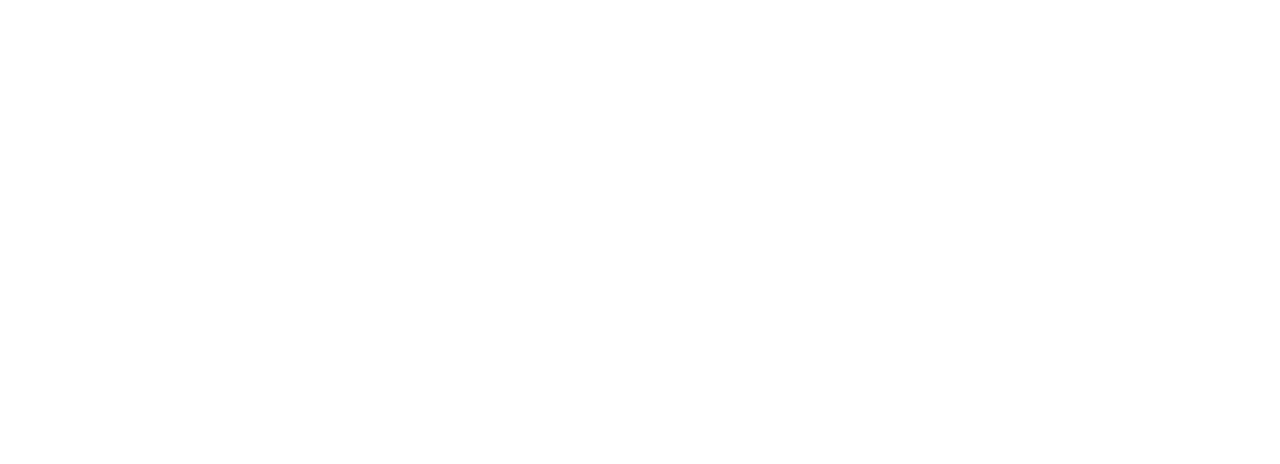
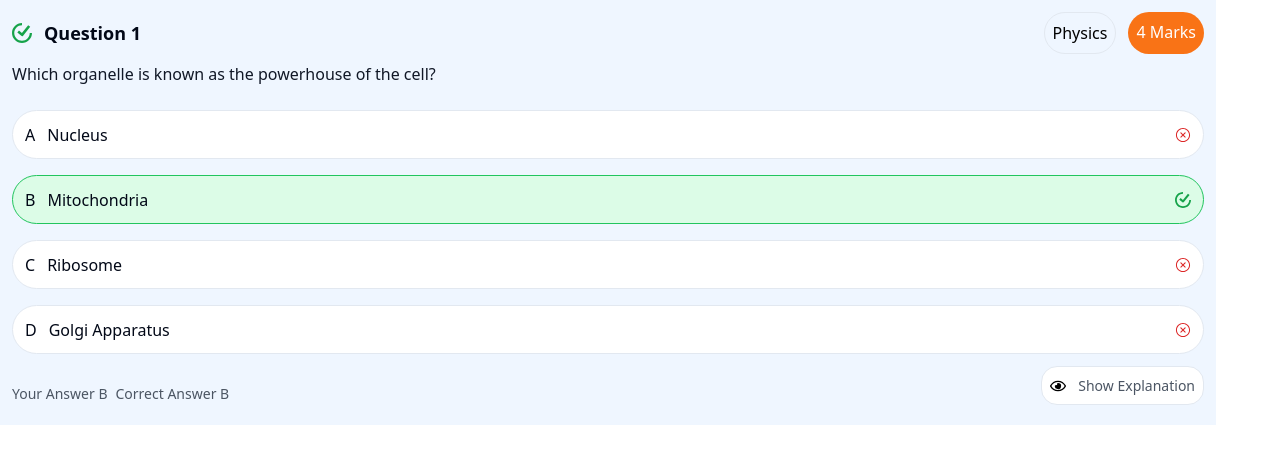
Before and after one commit to Midhun123-git/EduPlatFom, a React (Vite) app: page /ReviewSolution in a window 1280 px wide. Shown: the top 464 px of the page. Built offline with nearby package versions, Linux system fonts and the light colour scheme.

Commit message:
Review Componenet Completed

```diff
--- a/src/Componets/ReviewSolution.jsx
+++ b/src/Componets/ReviewSolution.jsx
@@ -1,9 +1,113 @@
 import React from 'react'
+import { SiTicktick } from "react-icons/si";
+import { RxCrossCircled } from "react-icons/rx";
 
-const ReviewSolution = () => {
+import { FaRegEye } from "react-icons/fa";
+const ReviewSolution = (props) => {
+
+    const options=[
+        {id:1,Opt:"A",Ans:props.op1},
+         {id:2,Opt:"B",Ans:props.op2},
+          {id:3,Opt:"C",Ans:props.op3},
+           {id:4,Opt:"D",Ans:props.op4}
+    ]
+const {correctanswer,useranswer}=props;
   return (
-    <div className='q-[]'>
+    <div className='w-full lg:w-[1216px] bg-[#EFF6FF] h-[425px]'>
+     <div className='flex flex-col gap-2 p-3'>
+            <div className='flex justify-between flex-wrap'>
+                    <div className='flex gap-3 items-center'>
+                        {useranswer === correctanswer ?(
+                                <SiTicktick size={20} className='text-[#16A34A]'/>
+                        ) : (
+                             <RxCrossCircled  size={20} className='text-[#DC2626]'/>
+                        )
+                    }
 
+                        <p className='text-[#020817]  font-semibold text-[18px]'>{props.question}</p>
+                    </div>
+                    <div className='flex gap-3 flex-wrap'>
+                         <div className='border border-[#E2E8F0] rounded-4xl'>
+                            <p className='p-2'>{props.sub}</p>
+                         </div>
+                         <div className='bg-[#F97316] rounded-4xl'>
+                            <p className='p-2 text-white'>{props.mark}</p>
+                         </div>
+                    </div>
+            </div>
+
+            <p className='font-medium text-[16px] mb-3 text-[#111827]
+            '>{props.questionText}</p>
+            {options.map((items)=>{
+                   const isCorrect = items.Opt === correctanswer;
+                    const IsWrongSelected =
+                    items.Opt === useranswer && useranswer !=correctanswer
+                    return (
+                          <div
+                          key={items.id}
+                          className={`w-full
+                            h-auto min-h-[49px]
+                            cursor-pointer
+                            border
+                            rounded-4xl
+                            m-1 ml-0
+                            flex
+                            items-center pl-3
+                            ${
+                                isCorrect ? "bg-[#DCFCE7] border-[#22C55E]"
+                                : IsWrongSelected ?
+                                "bg-[#FEE2E2] border-[#EF4444]"
+                                : "bg-white border-[#E2E8F0]"
+                            }
+                            `
+                          }>
+                        <div className='flex  items-center w-full justify-between gap-3'>
+                             <div className='flex gap-3 items-center flex-wrap'>
+                                        <p className='font-medium text-[16px]
+                                        text-[#020817]
+                                        '>{items.Opt}</p>
+                                        <p className='font-normal text-[16px] text-[#020817]'>
+                                            {items.Ans}
+                                        </p>
+                            </div>
+                            <div className='mr-3'>
+                                {
+                                    isCorrect ? (
+                                                 <SiTicktick size={16} className='text-[#16A34A]'/>
+                                    ) :
+                                    (
+                                                 <RxCrossCircled  size={16} className='text-[#DC2626]'/>
+                                    )
+                                }
+
+
+                            </div>
+
+                        </div>
+
+                        </div>
+                    )
+
+})}
+       <div className='flex w-full flex-col gap-3 lg:flex-row lg:items-center lg:justify-between'>
+
+        <div>
+            <p className='text-[#4B5563] font-normal text-[14px] mt-4'>
+            Your Answer {useranswer}
+            <span className='ml-2'>Correct Answer {correctanswer}</span>
+          </p>
+
+        </div>
+         <div className='bg-[#FFFFFF] cursor-pointer border flex items-center justify-center p-2 border-[#E2E8F0] rounded-2xl'>
+                <div className='flex gap-3 items-center'>
+                        <FaRegEye size={16}/>
+                       <p className='text-[#4B5563] font-normal text-[14px] flex flex-wrap gap-2'>
+Show Explanation</p>
+                </div>
+          </div>
+        </div>
+
+     </div>
     </div>
   )
 }
--- a/src/main.jsx
+++ b/src/main.jsx
@@ -9,10 +9,25 @@
 import Review from "./Componets/Review.jsx"
 import VikashMehta from "./assets/VikashMehta.png"
 import Mock from "./Componets/Mock.jsx"
+import ReviewSolution from "./Componets/ReviewSolution.jsx"
 createRoot(document.getElementById('root')).render(
   <React.StrictMode>
    <BrowserRouter>
-        <App />
+        {/* <App /> */}
+     <ReviewSolution
+  question="Question 1"
+  questionText="Which organelle is known as the powerhouse of the cell?"
+  sub="Physics"
+  mark="4 Marks"
+  op1="Nucleus"
+  op2="Mitochondria"
+  op3="Ribosome"
+  op4="Golgi Apparatus"
+  correctanswer="B"
+  useranswer="B"
+/>
+
+
 
    </BrowserRouter>
    </React.StrictMode>,
```
